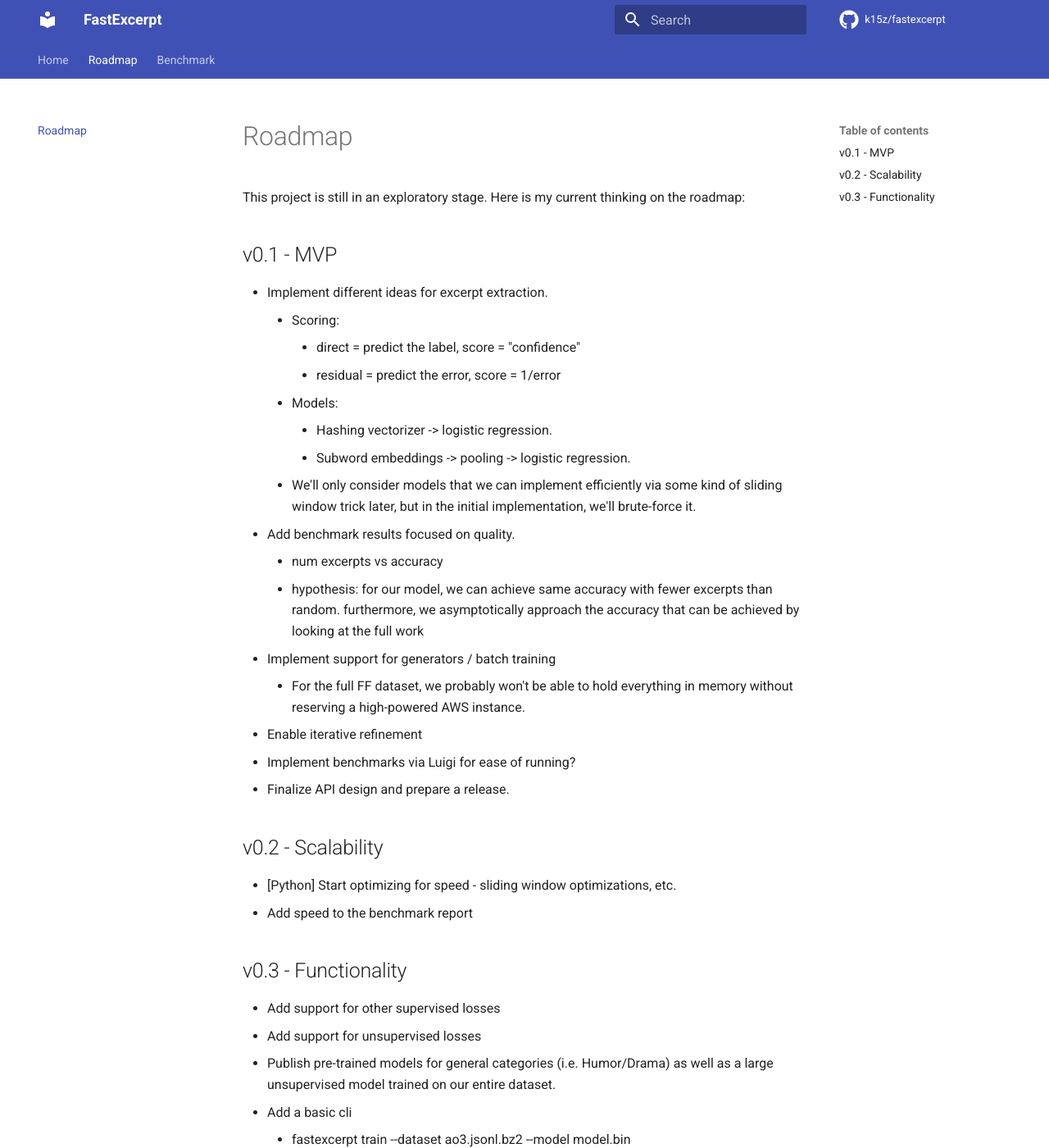
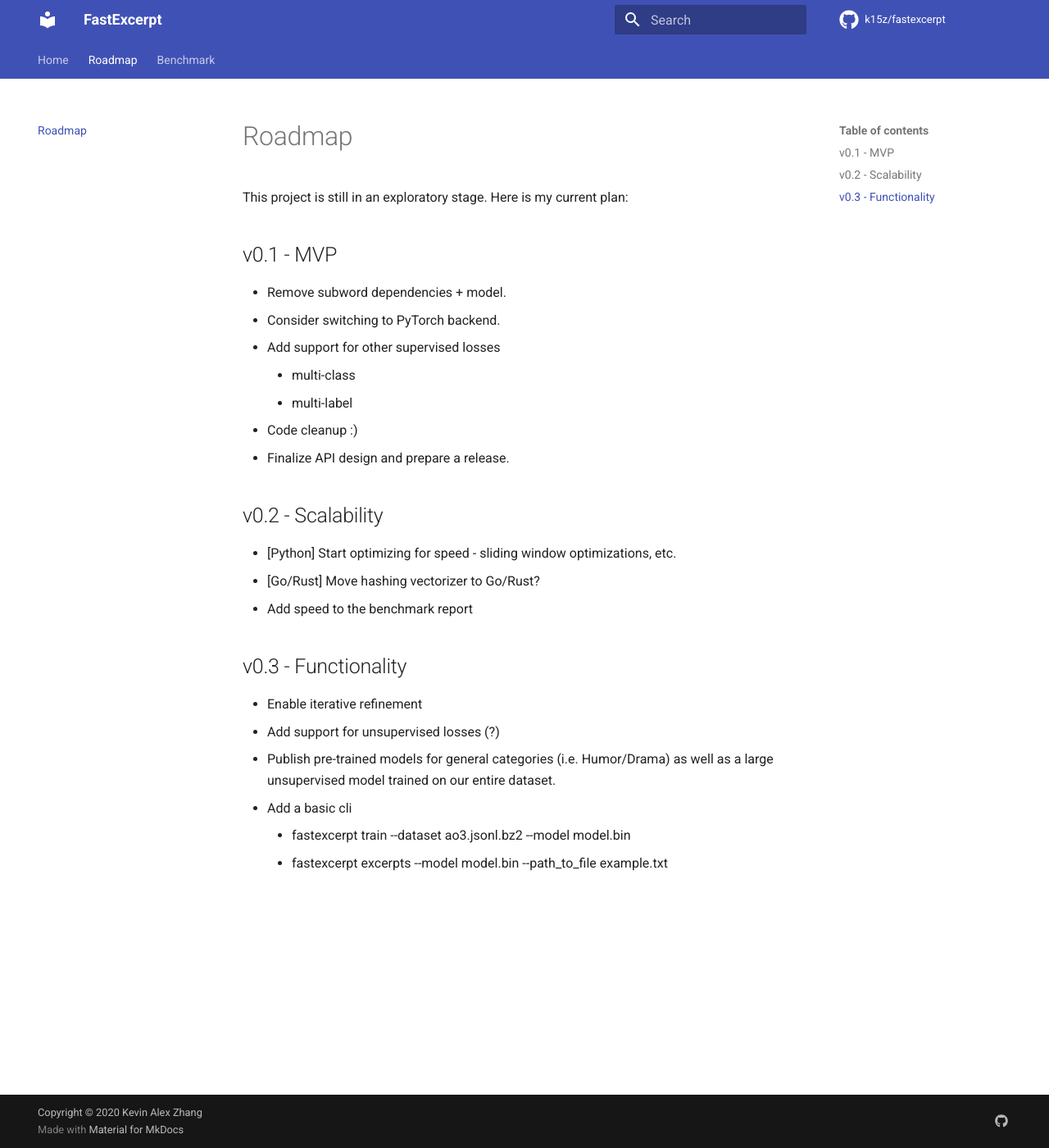
Before and after one commit to k15z/fastexcerpt, an MkDocs documentation site: the page built from docs/roadmap.md, in a window 1280 px wide and 1400 px high. Shown: the whole window at 82% size. Built offline with MkDocs 1.6.1 and Material for MkDocs 9.7.7, drawn with Linux system fonts in a browser that asks for light colours; comment, search, counter and statistics services are not loaded.

```diff
--- a/docs/roadmap.md
+++ b/docs/roadmap.md
@@ -1,40 +1,27 @@
-This project is still in an exploratory stage. Here is my current thinking on
-the roadmap:
+This project is still in an exploratory stage. Here is my current plan:
 
 ## v0.1 - MVP
 
- - Implement different ideas for excerpt extraction.
-    - Scoring:
-        - direct = predict the label, score = "confidence"
-        - residual = predict the error, score = 1/error
-    - Models:
-        - Hashing vectorizer -> logistic regression.
-        - Subword embeddings -> pooling -> logistic regression.
-    - We'll only consider models that we can implement efficiently via some kind of sliding
-      window trick later, but in the initial implementation, we'll brute-force it.
- - Add benchmark results focused on quality.
-    - num excerpts vs accuracy
-    - hypothesis: for our model, we can achieve same accuracy with fewer
-      excerpts than random. furthermore, we asymptotically approach the
-      accuracy that can be achieved by looking at the full work
- - Implement support for generators / batch training
-    - For the full FF dataset, we probably won't be able to hold everything
-      in memory without reserving a high-powered AWS instance.
- - Enable iterative refinement
- - Implement benchmarks via Luigi for ease of running?
+ - Remove subword dependencies + model.
+ - Consider switching to PyTorch backend.
+   - Add support for other supervised losses
+     - multi-class
+     - multi-label
+ - Code cleanup :)
  - Finalize API design and prepare a release.
 
 ## v0.2 - Scalability
 
  - [Python] Start optimizing for speed - sliding window optimizations, etc.
+ - [Go/Rust] Move hashing vectorizer to Go/Rust?
  - Add speed to the benchmark report
 
 ## v0.3 - Functionality
 
-  - Add support for other supervised losses
-  - Add support for unsupervised losses
+  - Enable iterative refinement
+  - Add support for unsupervised losses (?)
   - Publish pre-trained models for general categories (i.e. Humor/Drama) as well
     as a large unsupervised model trained on our entire dataset.
- - Add a basic cli
+  - Add a basic cli
     - fastexcerpt train --dataset ao3.jsonl.bz2 --model model.bin
     - fastexcerpt excerpts --model model.bin --path_to_file example.txt
--- a/pyproject.toml
+++ b/pyproject.toml
@@ -47,7 +47,7 @@ include-ids="yes"
 msg-template="{msg_id}:{line:3d},{column}: {obj}: {msg}"
 
 [tool.pytest.ini_options]
-addopts = "--cov=fastexcerpt --cov-branch --cov-report term-missing  -vv --color=yes --cov-fail-under 100"
+addopts = "--cov=fastexcerpt --cov-branch --cov-report term-missing  -vv --color=yes --cov-fail-under 90"
 python_files = "tests.py test_*.py *_tests.py"
 
 [build-system]
```
Also changed, not shown: benchmark/benchmark.md (+18 -10 lines), docs/benchmark.md (+2 -2 lines), docs/index.md (+4 -0 lines), 3 other files.
